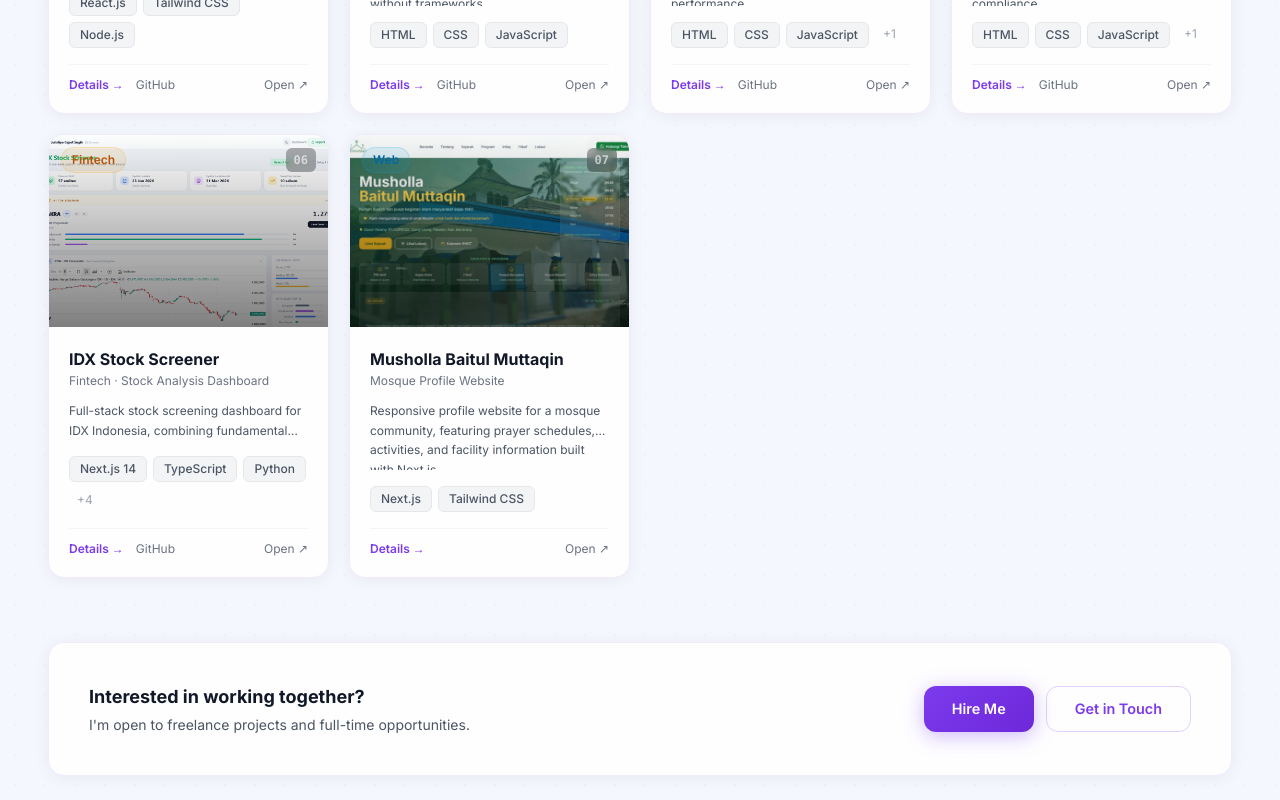
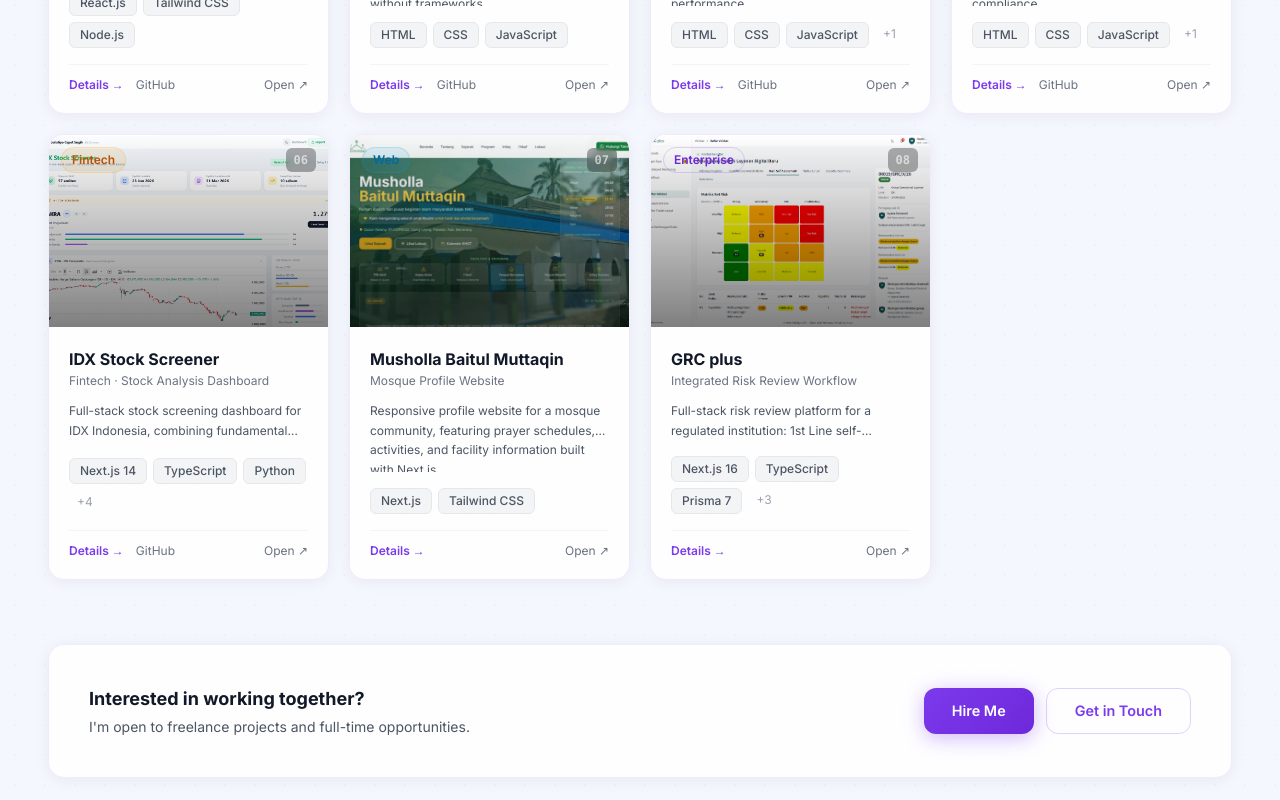
Before and after one commit to muhamadwindy/personal-website, a Next.js app: page /portfolio in a window 1280 px wide. Shown: the part 1060-1860 px from the top of the page. Built offline with nearby package versions, Linux system fonts and the light colour scheme.

Commit message:
Add GRC plus to portfolio (project #08)
Live app link with source code available on request via the contact page.

```diff
--- a/src/app/portfolio/[slug]/page.jsx
+++ b/src/app/portfolio/[slug]/page.jsx
@@ -149,6 +149,32 @@ const projects = [
     urlApp: "https://musholla-baitul-muttaqin.vercel.app/",
     urlGithub: "",
   },
+  {
+    slug: "grc-plus",
+    title: "GRC plus",
+    subtitle: "Integrated Risk Review Workflow",
+    description:
+      "A full-stack governance, risk & compliance platform that takes a business activity from 1st Line risk self-assessment, through 2nd Line validation, to signed official memos and follow-up monitoring — all on an audited, role-based approval chain.",
+    longDescription:
+      "GRC plus digitizes the risk review process of a regulated institution end to end. A unit's staff picks an activity template, assesses each risk's inherent level and control effectiveness (KPMR), and the system computes net risk, a composite score, and a recommendation with integer-exact arithmetic. The submission then climbs the 1st Line approval chain; activities above the director-group limit continue to the 2nd Line, where it is dispositioned to a reviewer who validates every risk against a side-by-side 1st vs 2nd Line comparison grid. Official memos (Nota Dinas) are written in a page-accurate TipTap editor on an A4 canvas, receive temporary then final numbers, are signed automatically when the director approves, and render to PDF with a QR code that resolves to a public verification page. Reports (Executive Summary) are generated as PDFs from the same data the screens use. Every change is protected by row locks and optimistic versioning, recorded in workflow history and an audit log, and pushed to users as in-app notifications and a unified task inbox. Built with Next.js 16 App Router, Prisma 7 on Neon PostgreSQL, Argon2id authentication with idle/absolute session limits, and a light/dark design system.",
+    image: "/img-grc-plus.png",
+    stack: [
+      "Next.js 16", "React 19", "TypeScript", "Prisma 7", "Neon PostgreSQL",
+      "NextAuth", "Argon2id", "TipTap", "React PDF", "Zod", "Tailwind CSS 4", "Vitest", "Playwright",
+    ],
+    features: [
+      "Risk self-assessment with automatic inherent, KPMR, net risk & composite scoring",
+      "Multi-level approval chains for 1st Line, disposition and 2nd Line validation, with revise & reassign",
+      "Side-by-side 1st vs 2nd Line comparison grid that highlights every changed value",
+      "Nota Dinas editor on an A4 canvas with auto-numbering, automatic signing & QR verification",
+      "PDF reports (Executive Summary) and memos generated server-side from live data",
+      "Unified task inbox, in-app notifications, working-day SLA tracking and full workflow history",
+      "Row locking + optimistic versioning so concurrent reviewers never overwrite each other",
+    ],
+    urlApp: "https://grc-plus.vercel.app/",
+    urlGithub: "",
+    repoOnRequest: true,
+  },
 ];
 
 export async function generateStaticParams() {
--- a/src/components/pages/PortfolioContent.jsx
+++ b/src/components/pages/PortfolioContent.jsx
@@ -88,6 +88,20 @@ const projects = [
     stack: ["Next.js", "Tailwind CSS"],
     urlApp: "https://musholla-baitul-muttaqin.vercel.app/",
     urlGithub: "",
+  },
+  {
+    slug: "grc-plus",
+    num: "08",
+    title: "GRC plus",
+    subtitle: "Integrated Risk Review Workflow",
+    category: "Enterprise",
+    description:
+      "Full-stack risk review platform for a regulated institution: 1st Line self-assessment, 2nd Line validation with side-by-side comparison, auto-signed official memos (Nota Dinas) with QR verification, and follow-up monitoring — every step on an audited approval chain.",
+    image: "/img-grc-plus.png",
+    stack: ["Next.js 16", "TypeScript", "Prisma 7", "PostgreSQL (Neon)", "TipTap", "React PDF"],
+    urlApp: "https://grc-plus.vercel.app/",
+    urlGithub: "",
+    repoOnRequest: true,
   },
 ];
 
--- a/src/components/pages/PortfolioDetailContent.jsx
+++ b/src/components/pages/PortfolioDetailContent.jsx
@@ -128,6 +128,10 @@ export default function PortfolioDetailContent({ project }) {
                   className="btn-outline w-full justify-center text-sm">
                   {t.viewGithub}
                 </a>
+              ) : project.repoOnRequest ? (
+                <Link href="/contact" className="btn-outline w-full justify-center text-sm">
+                  {t.requestRepo}
+                </Link>
               ) : (
                 <button
                   disabled
@@ -135,6 +139,9 @@ export default function PortfolioDetailContent({ project }) {
                   {t.privateRepo}
                 </button>
               )}
+              {project.repoOnRequest && !project.urlGithub ? (
+                <p className="text-xs text-gray-500 dark:text-gray-400">{t.requestRepoNote}</p>
+              ) : null}
             </div>
           </div>
         </div>
--- a/src/data/i18n.js
+++ b/src/data/i18n.js
@@ -97,7 +97,7 @@ const i18n = {
       hireMe: "Hire Me",
       getInTouch: "Get in Touch",
       stats: [
-        { val: "7", label: "Projects" },
+        { val: "8", label: "Projects" },
         { val: "4", label: "Industries" },
         { val: "10+", label: "Years" },
       ],
@@ -112,6 +112,8 @@ const i18n = {
       viewGithub: "View on GitHub",
       privateApp: "Private — Not Public",
       privateRepo: "Private Repository",
+      requestRepo: "Request Source Code",
+      requestRepoNote: "The repository is private. Contact me to get access to the source code.",
     },
     blog: {
       tag: "Blog",
@@ -249,7 +251,7 @@ const i18n = {
       hireMe: "Hubungi Saya",
       getInTouch: "Hubungi",
       stats: [
-        { val: "7", label: "Proyek" },
+        { val: "8", label: "Proyek" },
         { val: "4", label: "Industri" },
         { val: "10+", label: "Tahun" },
       ],
@@ -264,6 +266,8 @@ const i18n = {
       viewGithub: "Lihat di GitHub",
       privateApp: "Privat — Tidak Publik",
       privateRepo: "Repositori Privat",
+      requestRepo: "Minta Akses Kode Sumber",
+      requestRepoNote: "Repositori bersifat privat. Hubungi saya untuk mendapatkan akses kode sumber.",
     },
     blog: {
       tag: "Blog",
```
Also changed, not shown: public/img-grc-plus.png (added).
